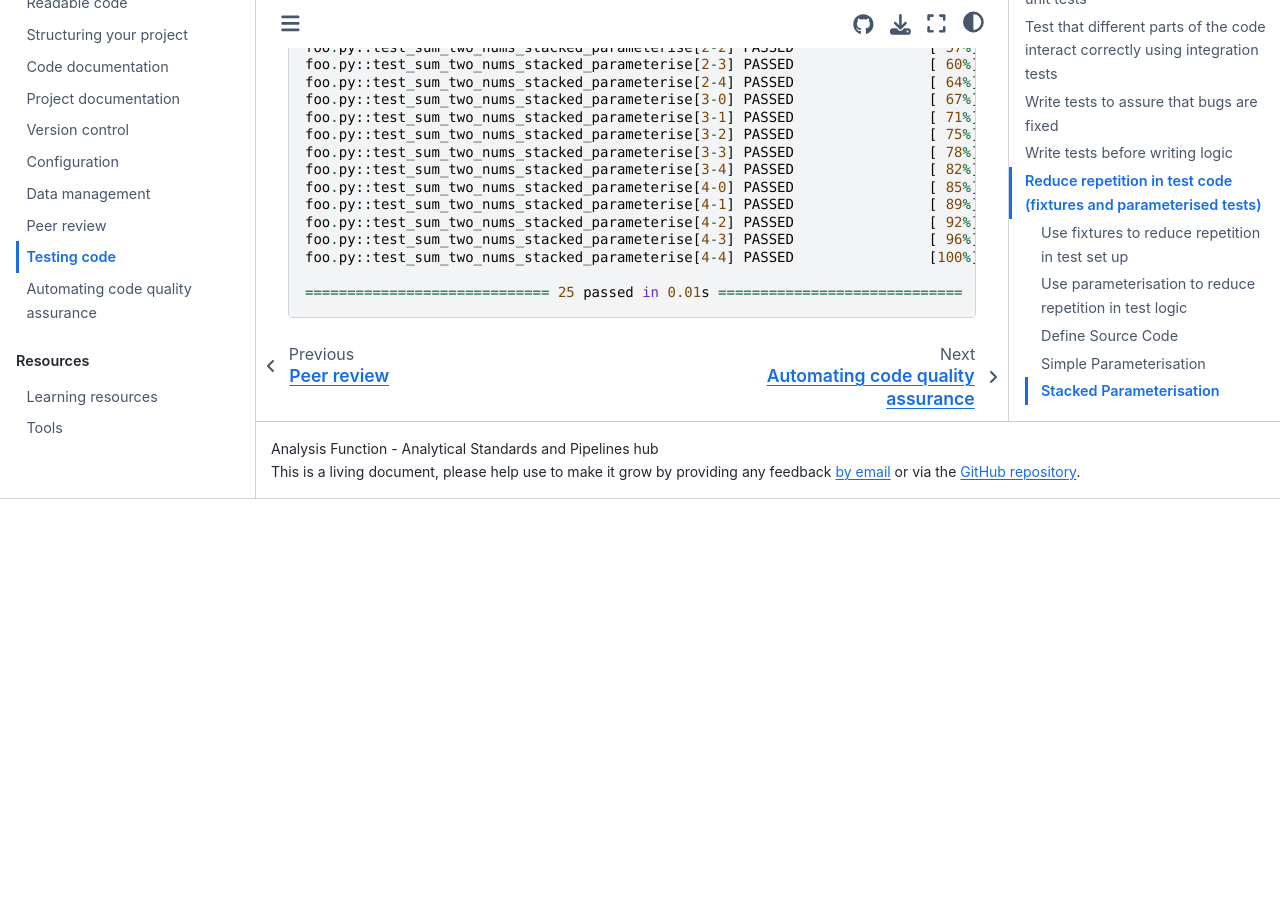
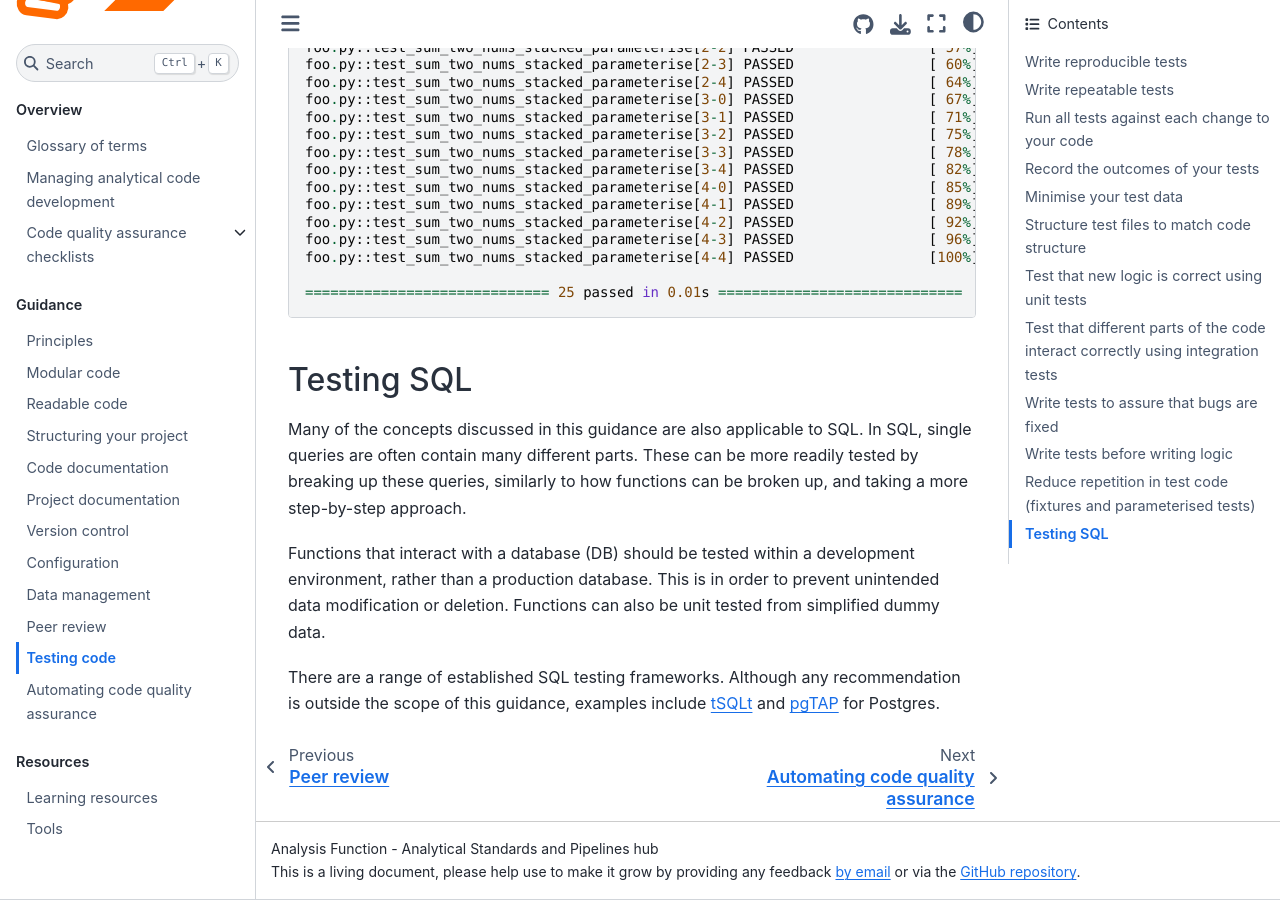
Before and after one commit to best-practice-and-impact/qa-of-code-guidance, a Jupyter Book: the page built from book/testing_code.md, in a window 1280 px wide and 900 px high, scrolled down 13967 px. Built offline with Jupyter Book 1.0.4 settings and Sphinx 7.4.7 and the Sphinx Book theme 1.1.4, drawn with Linux system fonts in a browser that asks for light colours; before the commit the page ends 14466 px from its top, so only the background shows below that.

Commit message:
Added testing SQL section

````diff
--- a/book/testing_code.md
+++ b/book/testing_code.md
@@ -585,3 +585,18 @@ foo.py::test_sum_two_nums_stacked_parameterise[4-4] PASSED                [100%]
 ============================= 25 passed in 0.01s =============================
 
 ```
+
+## Testing SQL
+Many of the concepts discussed in this guidance are also applicable to SQL. In SQL,
+single queries are often contain many different parts. These can be more readily
+tested by breaking up these queries, similarly to how functions can be broken up,
+and taking a more step-by-step approach.
+
+Functions that interact with a database (DB) should be tested within a development
+environment, rather than a production database. This is in order to prevent
+unintended data modification or deletion. Functions can also be unit tested
+from simplified dummy data.
+
+There are a range of established SQL testing frameworks. Although any recommendation
+is outside the scope of this guidance, examples include [tSQLt](https://github.com/tSQLt-org/tSQLt)
+and [pgTAP](https://github.com/theory/pgtap/) for Postgres.
````
